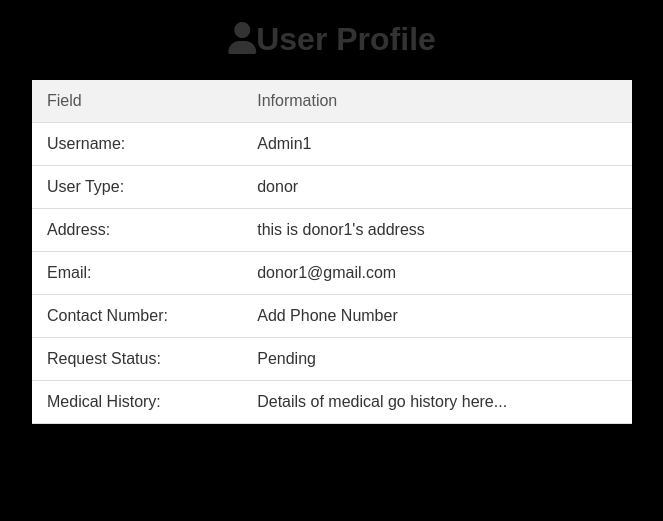
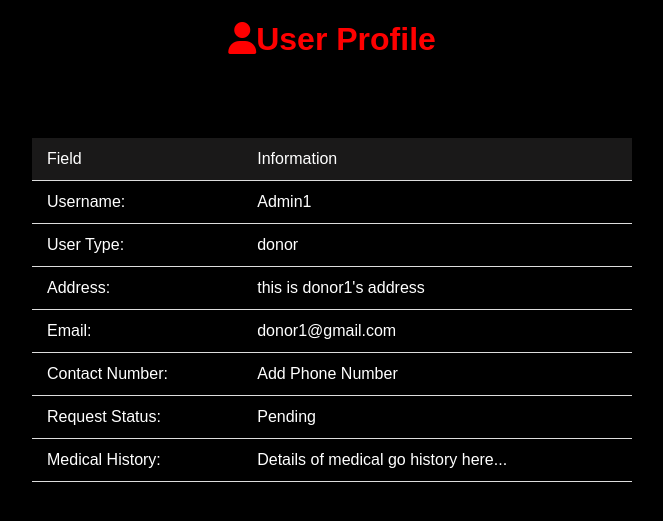
Before and after one commit to NimishKr16/BloodLink, a Flask app: a page that uses templates/profile.html in a window 1280 px wide. Shown: the part 76-597 px from the top of the page, without its empty margins (308-971 px from the left). Run offline with Flask 3, Linux system fonts and the light colour scheme; a user stored in the database is signed in; some libraries are stand-ins or nearby versions.

Commit message:
Changed Styling to Dark Mode

```diff
--- a/static/styles/donor.css
+++ b/static/styles/donor.css
@@ -24,11 +24,13 @@ th, td {
     padding: 12px 15px;
     text-align: left;
     border-bottom: 1px solid #ddd;
+    color: white;
 }
 th {
     background-color: #f2f2f2;
+    color: black;
 }
 
 tr:hover {
-    background-color: #f5f5f5;
+    background-color: #d82d2d;
 }
--- a/static/styles/profile.css
+++ b/static/styles/profile.css
@@ -20,17 +20,20 @@ table {
     border-collapse: collapse;
     background-color: #fff;
     box-shadow: 0 0 10px rgba(0, 0, 0, 0.1);
+    margin-top: 5rem;
 }
 th, td {
     padding: 12px 15px;
     text-align: left;
     border-bottom: 1px solid #ddd;
+
 }
 th {
-    background-color: #f2f2f2;
-    color: #555;
+    background-color: rgb(26, 25, 25);
+    color: white;
     font-weight: normal;
 }
 td {
-    color: #333;
+    color: white;
+    background-color: black;
 }
--- a/templates/home.html
+++ b/templates/home.html
@@ -22,7 +22,7 @@
     <a href="#sec1" id="get-started-href"><button id="get-started">Get Started!</button></a>
   </div>
   <div id="home-img-container">
-    <img id="home-img" src="../static/images/image.png" alt="home-img" />
+    <img id="home-img" src="../static/images/Designer.png" alt="home-img" />
   </div>
 
   <!-- ! MAIN SECTION -->
--- a/templates/profile.html
+++ b/templates/profile.html
@@ -9,7 +9,7 @@
 {% endblock %}
 
 {% block content %}
-<h1 id="profile-head"><i class="fa-solid fa-user"></i>User Profile</h1>
+<h1 id="profile-head" style="color: red;"><i class="fa-solid fa-user"></i>User Profile</h1>
 <table>
     <tr>
         <th>Field</th>
--- a/templates/templogin.html
+++ b/templates/templogin.html
@@ -6,6 +6,6 @@
 
 {% block content %}
 
-    <h1 style="text-align: center;">Please login First</h1>
+    <h1 style="text-align: center; color: red;">Kindly Login First.</h1>
 
 {% endblock %}
```
Also changed, not shown: static/images/Designer.png (added).
